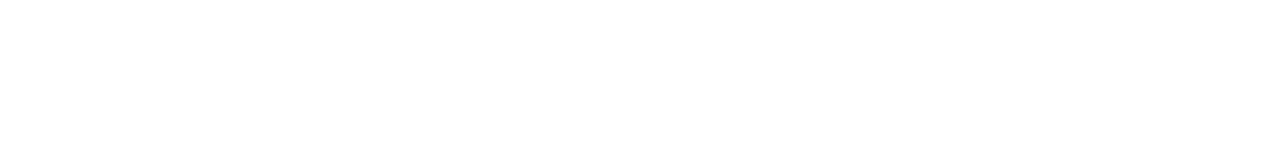
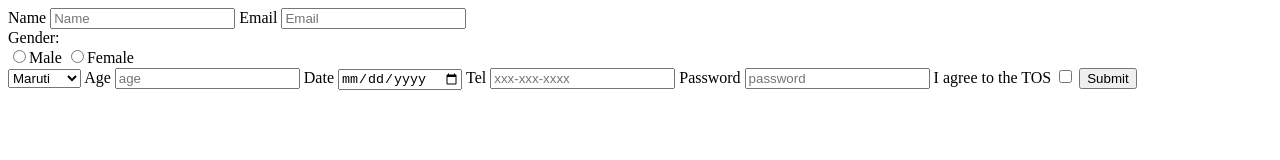
Before and after one commit to acciojob/signup-form-car-gurmeet1011, a website: page main.html in a window 1280 px wide. Drawn offline with Linux system fonts and the light colour scheme.

Commit message:
created a submission

```diff
--- a/main.html
+++ b/main.html
@@ -8,6 +8,35 @@
 
 <body>
 	<!-- the entire body must be written by student -->
+	<form method="post">
+		<label for="name">Name</label>
+		<input type="text" required="Yes" id="name" placeholder="Name">
+		<label for="email">Email</label>
+		<input type="email" required="Yes" id="email" placeholder="Email">
+		<br>
+		<label>Gender:</label>
+        <br>
+        <input type="radio" value="abc" name="gender" id="gender_m">Male
+        <input type="radio" value="def" name="gender" id="gender_f">Female
+		<br>
+		<select id="cars" placeholder="--Please choose an option--">
+			<option>Maruti</option>
+			<option>BMW</option>
+			<option>Audi</option>
+			<option>Fortuner</option>
+		</select>
+		<label for="age">Age</label>
+		 <input type="number" required="Yes" id="age" placeholder="age">
+		<label for="date">Date</label>
+		 <input type="date" required="Yes" id="dob">
+		<label for="tel">Tel</label>
+		 <input type="tel"  required="No" id="tel" placeholder="xxx-xxx-xxxx">
+		<label for="password">Password</label>
+		 <input type="password"  required="Yes" id="password" placeholder="password">
+		<label for="tos">I agree to the TOS</label>
+	 	 <input type="checkbox" required="Yes" id="tos" value="I agree to the TOS">
+		 <button>Submit</button>
+	</form>
     <script type="text/javascript" src="./script.js">
 </script>
 
```
